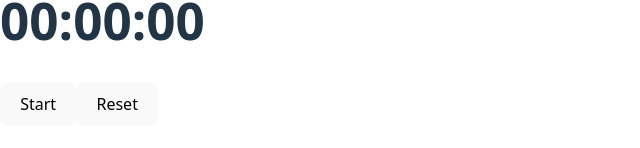
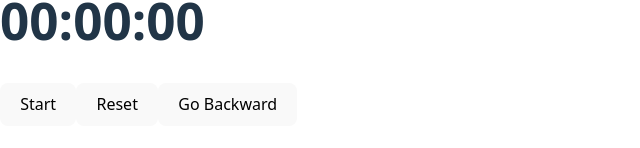
Before and after one commit to Phoenixcat01/simple-timer-app, a React (Vite) app: page / in a window 1280 px wide. Shown: the part 358-506 px from the top of the page, without its empty margins (0-640 px from the left). Built offline with nearby package versions, Linux system fonts and the light colour scheme.

Commit message:
feat(timer): add reverse countdown feature
- Implemented timer countdown mode with toggleable forward/backward direction
- Updated TimerControl component with new reverse control
- Enhanced App logic with useEffect to handle reversed countdown state

```diff
--- a/src/App.jsx
+++ b/src/App.jsx
@@ -18,11 +18,12 @@ const TimerDisplay = ({second}) => {
   );
 }
 
-const TimerControl = (props) => {
+const TimerControl = ({onToggle, isRunning, onReset, onReverse, isReversed}) => {
   return (
   <>
-    <button onClick={props.onToggle} >{props.isRunning ? 'Stop' : 'Start'}</button>
-    <button onClick={props.onReset} >Reset</button>
+    <button onClick={onToggle} >{isRunning ? 'Stop' : 'Start'}</button>
+    <button onClick={onReset} >Reset</button>
+    <button onClick={onReverse}>{isReversed ? 'Go Forward' : 'Go Backward'}</button>
   </>
   )
 }
@@ -30,6 +31,7 @@ const TimerControl = (props) => {
 export default function App() {
   const [seconds, setSeconds] = useState(0);
   const [isRunning, setIsRunning] = useState(false);
+  const [isReversed, setIsReversed] = useState(false);
 
   const toggleTimer = () => {
     setIsRunning(prevIsRunning => !prevIsRunning)
@@ -39,21 +41,34 @@ export default function App() {
     setSeconds(0); setIsRunning(false);
   };
 
+  const reverseTimer = () => {
+    setIsReversed(prevIsReversed => !prevIsReversed);
+    setIsRunning(false);
+  }
+
   useEffect(() => {
     let intervalId;
     if (isRunning) {
       intervalId = setInterval(() => {
-        setSeconds(prevSeconds => prevSeconds + 1);
+        if (isReversed) {
+          if (isRunning === 0) {
+            setIsRunning(false);
+          } else {
+            setSeconds(prevSecond => prevSecond - 1)
+          }
+        } else {
+          setSeconds(prevSecond => prevSecond + 1);
+        }
       },1000);
     }
     return () => clearInterval(intervalId)
-  }, [isRunning])
+  }, [isRunning, isReversed, seconds]);
 
   return (
     <>
       <div>
         <TimerDisplay second={seconds}/>
-        <TimerControl onToggle={toggleTimer} onReset={resetTimer} isRunning={isRunning} />
+        <TimerControl onToggle={toggleTimer} onReset={resetTimer} onReverse={reverseTimer} isRunning={isRunning} isReversed={isReversed} />
       </div>
     </>
   )
```
